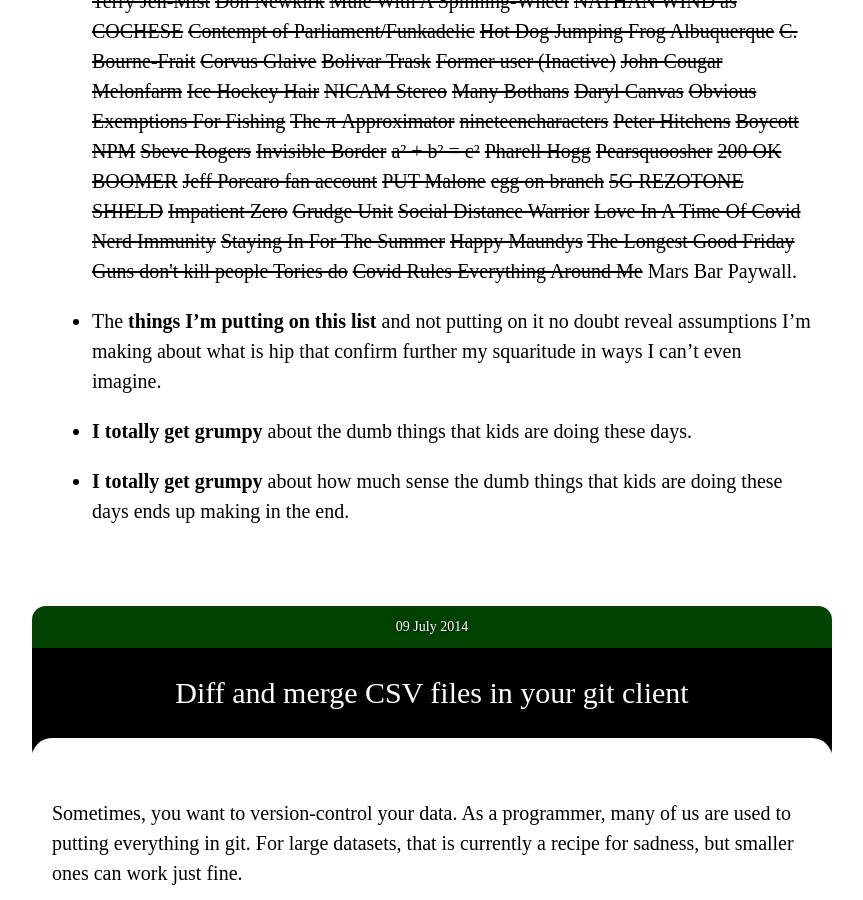
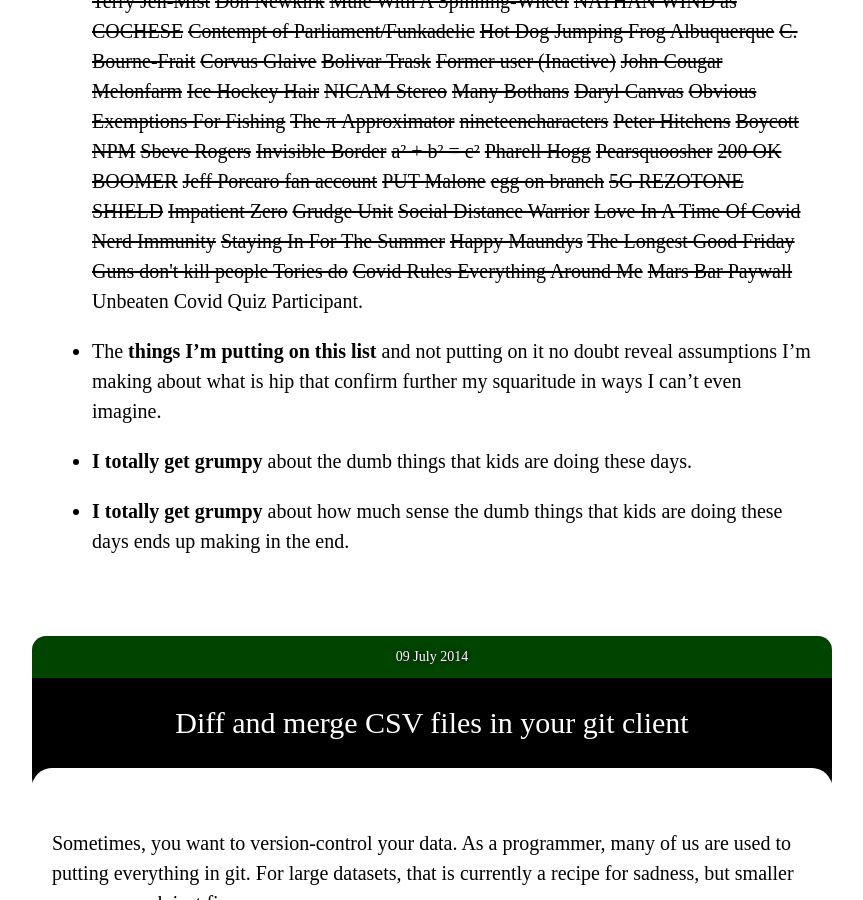
Before and after one commit to paulfitz/paulfitz.github.io, a Jekyll site: the page built from index.html, in a window 1280 px wide and 900 px high, scrolled down 22131 px. Shown: the whole window, without its empty margins (208-1071 px from the left). Built offline with Jekyll 4.4.1, drawn with Linux system fonts in a browser that asks for light colours; nearby versions of some CDN libraries.

Commit message:
add a pikesleyism

```diff
--- a/_data/pikes.json
+++ b/_data/pikes.json
@@ -213,5 +213,6 @@
   "The Longest Good Friday",
   "Guns don&#39;t kill people Tories do",
   "Covid Rules Everything Around Me",
-  "Mars Bar Paywall"
+  "Mars Bar Paywall",
+  "Unbeaten Covid Quiz Participant"
 ]
```
